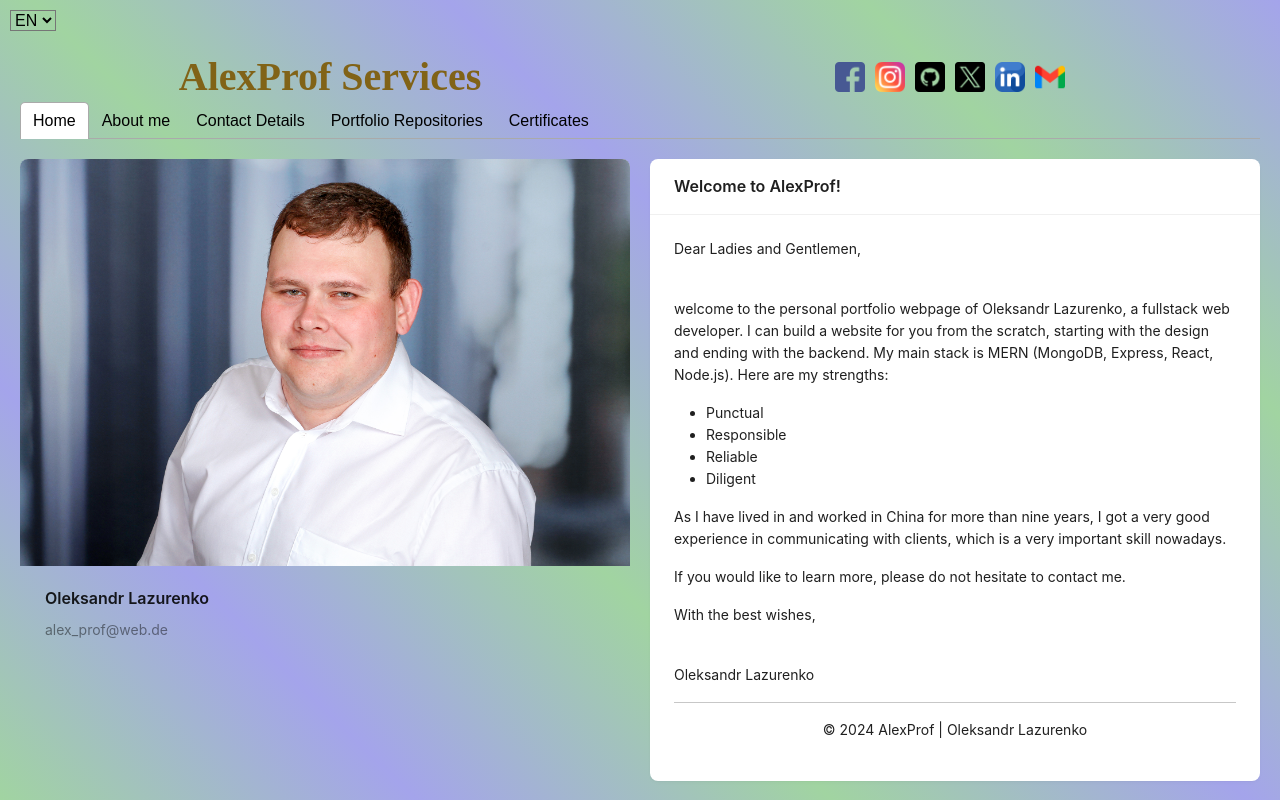
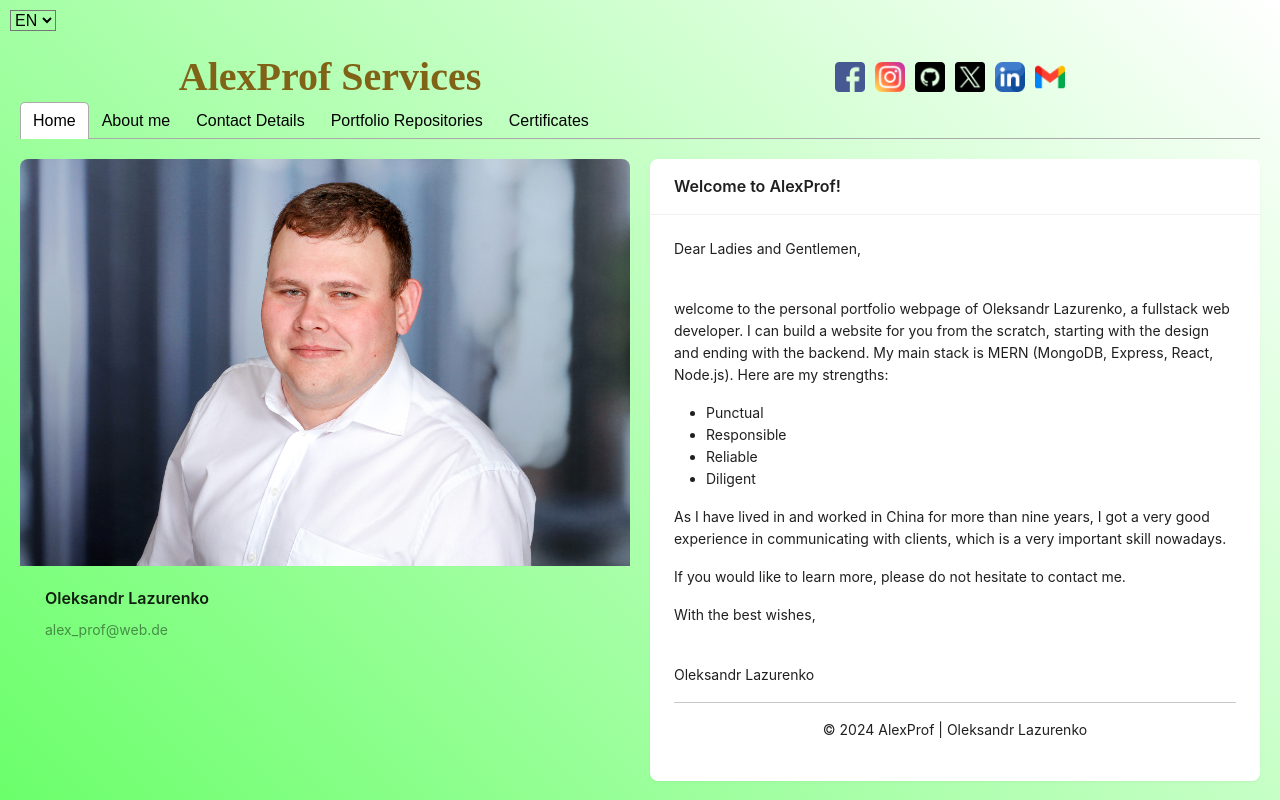
Before and after one commit to alex090890/LazurenkoPersonalPortfolio, a React (Create React App) app: page / in a window 1280 px wide. Built offline with nearby package versions, Linux system fonts and the light colour scheme; a web font is replaced by a local one.

Commit message:
Changed the background color

```diff
--- a/src/styles.css
+++ b/src/styles.css
@@ -12,7 +12,7 @@ html {
 
 .App {
   font-family: sans-serif;
-  background: linear-gradient(45deg, #a1d4a1, #a4a4eb, #a1d4a1, #a4a4eb, #a1d4a1, #a4a4eb);
+  background: linear-gradient(45deg, #6bff6b, #ffffff);
   background-repeat: no-repeat;
   background-size: cover;
   background-position: fill;
```
